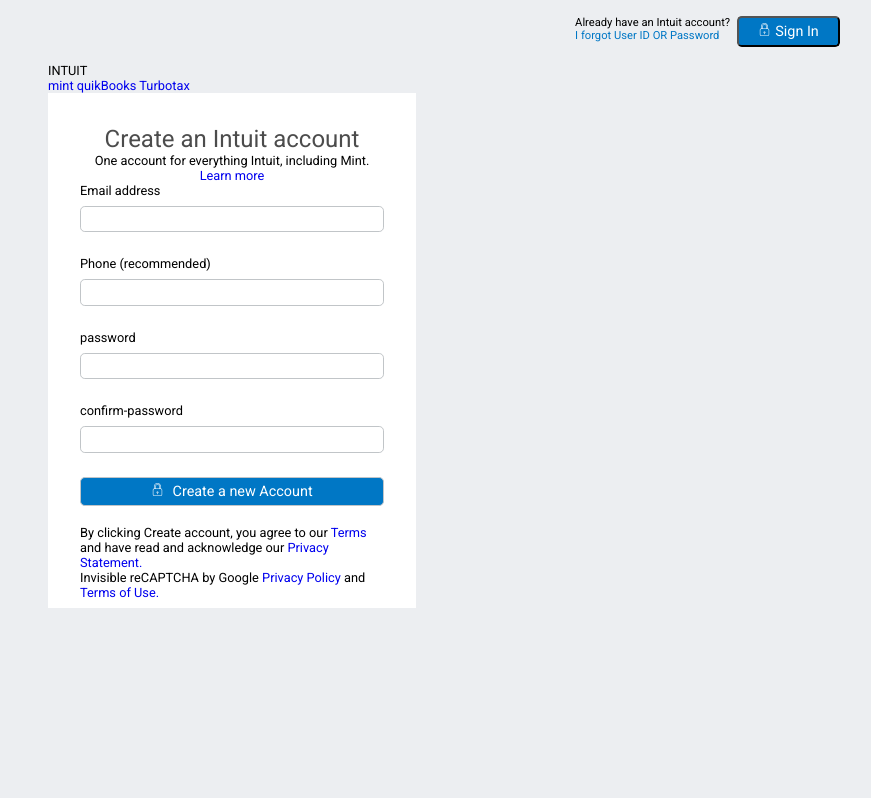
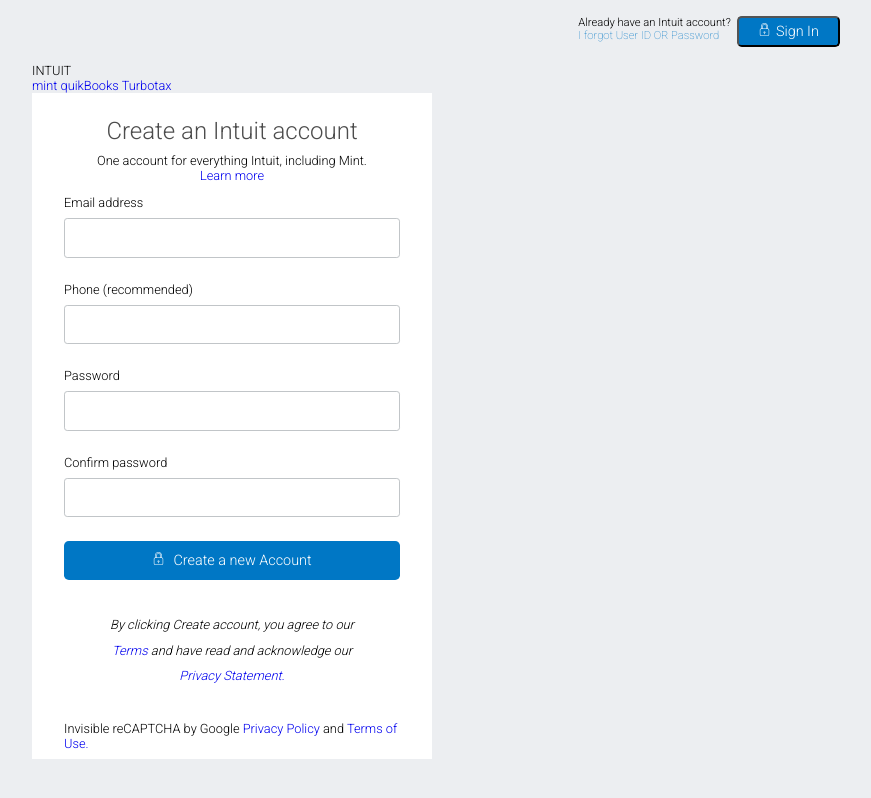
Before and after one commit to rahalrazika/HTML-Forms, a plain HTML site: page index.html in a window 1280 px wide. Shown: the whole page, without its empty margins (408-1279 px from the left). Drawn offline with Linux system fonts and the light colour scheme.

Commit message:
add styles the submit button  and terms

```diff
--- a/index.html
+++ b/index.html
@@ -46,11 +46,11 @@
               <input type="text" id="phone" name="phone" />
             </div>
             <div class="form-group">
-              <label for="password">password</label>
+              <label for="password">Password</label>
               <input type="password" id="password" name="passwoed" />
             </div>
             <div class="form-group">
-              <label for="confirm-password">confirm-password</label>
+              <label for="confirm-password">Confirm password</label>
               <input
                 type="password"
                 id="confirm-password"
@@ -62,7 +62,7 @@
               <img class="lock-icon" src="images/lock.svg" alt="" />
               Create a new Account
             </button>
-            <p>
+            <p id="terms">
               By clicking Create account, you agree to our
               <a href="#">Terms</a>
               and have read and acknowledge our
@@ -76,7 +76,6 @@
               <a href="#">Terms of Use.</a>
             </p>
           </div>
-
         </form>
       </div>
     </main>
--- a/style.css
+++ b/style.css
@@ -1,4 +1,4 @@
-@import url("https://fonts.googleapis.com/css2?family=Roboto:wght@400;500&display=swap");
+@import url("https://fonts.googleapis.com/css2?family=Roboto:wght@100;300&display=swap");
 
 :root {
   --btn-blue: #0077c5;
@@ -27,13 +27,13 @@ label {
   display: block;
   margin-bottom: 0.5rem;
 }
-input,
-.submit-btn {
+input {
   width: 100%;
-  padding: 0.3rem 1.2rem;
+  padding: 0.7rem 1.2rem;
   border: 1px solid #c1c5c8;
-  border-radius: 0.3rem;
+  border-radius: 0.2rem;
 }
+
 .btn {
   cursor: pointer;
   border-radius: 0.3rem;
@@ -47,8 +47,7 @@ input,
   margin-right: 0.3rem;
 }
 
-.form-group,
-.submit-btn {
+.form-group {
   margin-bottom: 1.5rem;
 }
 
@@ -64,27 +63,39 @@ input,
 }
 .sign-info a {
   color: var(--btn-blue);
-  font-weight: 400;
+  font-weight: 100;
 }
 
 /* Main container */
 #main-container {
   margin: auto;
-  width: 23rem;
+  width: 25rem;
   font-size: 0.8rem;
 }
 form {
   background: var(--white);
-  padding: 2rem 2rem 0.5rem 2rem;
+  padding: 1rem 2rem 0.5rem 2rem;
 }
 #form-header {
   text-align: center;
+  margin-bottom: 0.8rem;
 }
 h1 {
   font-size: 1.5rem;
   color: var(--black);
-  font-weight: 400;
+  font-weight: 300;
+  margin: 0.5rem;
+}
+
+#terms {
+  font-style: italic;
+  line-height: 2;
+  font-size: 0.8rem;
+  text-align: center;
+  padding: 2rem;
 }
 .submit-btn {
-  margin-bottom: 1.2rem;
+  padding: 0.7rem 1.2rem;
+  width: 100%;
+  border: 0;
 }
```
